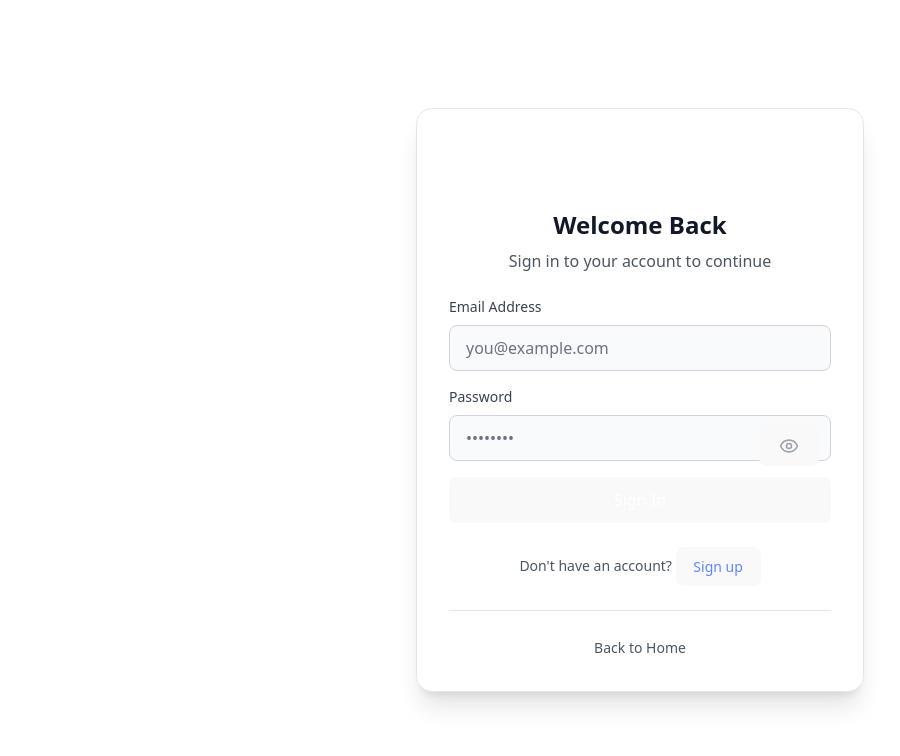
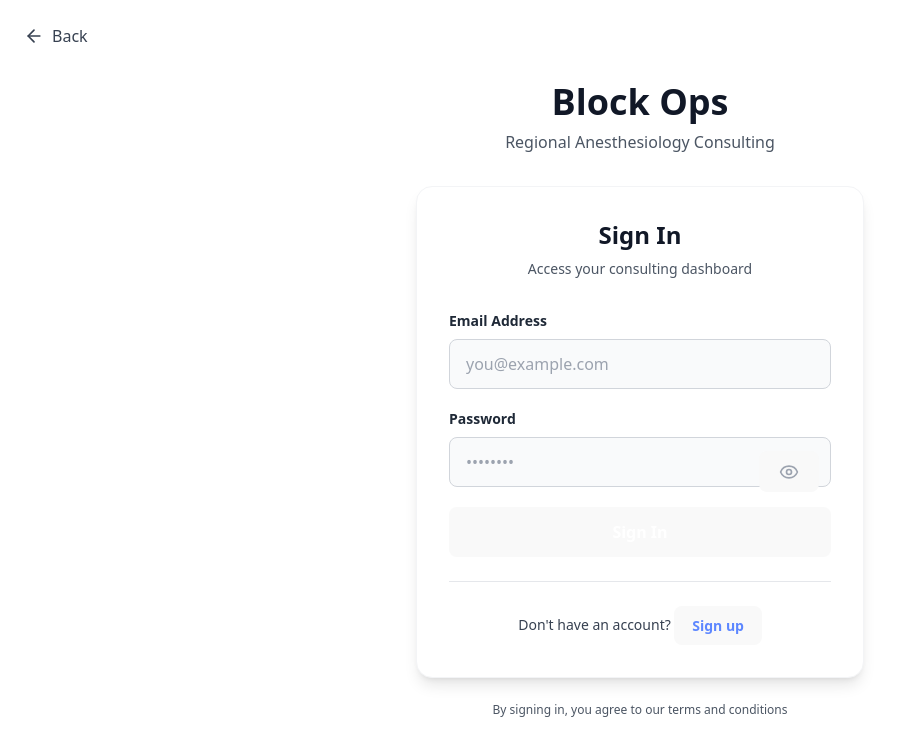
Before and after one commit to mhinman87/BlockOps, a React (Vite) app in the folder frontend/: page /login in a window 1280 px wide. Shown: the top 756 px of the page, without its empty margins (0-900 px from the left). Built offline with nearby package versions, Linux system fonts and the light colour scheme; no server answers.

Commit message:
Complete redesign of login page to match landing page aesthetic

```diff
--- a/frontend/src/pages/LoginPage.jsx
+++ b/frontend/src/pages/LoginPage.jsx
@@ -1,7 +1,7 @@
 import React, { useState } from 'react';
 import { useNavigate, Link } from 'react-router-dom';
 import { useAuth } from '../contexts/AuthContext';
-import { Eye, EyeOff } from 'lucide-react';
+import { Eye, EyeOff, ArrowLeft } from 'lucide-react';
 
 export const LoginPage = () => {
   const [isLogin, setIsLogin] = useState(true);
@@ -43,39 +43,50 @@ export const LoginPage = () => {
   };
 
   return (
-    <div className="min-h-screen bg-gradient-to-br from-blue-50 to-indigo-50 flex items-center justify-center px-4">
-      <div className="w-full max-w-md">
-        <div className="bg-white rounded-2xl shadow-xl p-8 border border-gray-200">
-          {/* Logo */}
-          <Link to="/" className="flex justify-center mb-8">
-            <div className="text-3xl font-bold bg-gradient-to-r from-primary to-blue-600 bg-clip-text text-transparent">
-              Block Ops
-            </div>
+    <div className="min-h-screen bg-gradient-to-br from-blue-50 to-indigo-50 overflow-hidden w-full">
+      {/* Back Button */}
+      <Link
+        to="/"
+        className="fixed top-6 left-6 inline-flex items-center gap-2 text-gray-700 hover:text-primary transition z-10"
+      >
+        <ArrowLeft size={20} />
+        <span className="font-medium">Back</span>
       </Link>
 
-          {/* Title */}
+      {/* Main Content */}
+      <div className="min-h-screen flex items-center justify-center px-4 py-12">
+        <div className="w-full max-w-md">
+          {/* Logo Section */}
+          <div className="text-center mb-8">
+            <h1 className="text-4xl font-bold text-gray-900 mb-2">Block Ops</h1>
+            <p className="text-gray-600">Regional Anesthesiology Consulting</p>
+          </div>
+
+          {/* Card */}
+          <div className="bg-white rounded-2xl shadow-lg p-8 border border-gray-100 mb-6">
+            {/* Header */}
             <h2 className="text-2xl font-bold text-gray-900 mb-2 text-center">
-            {isLogin ? 'Welcome Back' : 'Create Account'}
+              {isLogin ? 'Sign In' : 'Create Account'}
             </h2>
-          <p className="text-gray-600 text-center mb-6">
+            <p className="text-gray-600 text-center mb-8 text-sm">
               {isLogin
-              ? 'Sign in to your account to continue'
-              : 'Sign up to get started with our consulting services'}
+                ? 'Access your consulting dashboard'
+                : 'Join Block Ops and get started'}
             </p>
 
             {/* Error Message */}
             {error && (
-            <div className="bg-red-50 border border-red-200 text-red-700 p-3 rounded-lg mb-4 text-sm">
+              <div className="bg-red-50 border border-red-200 text-red-700 p-4 rounded-lg mb-6 text-sm font-medium">
                 {error}
               </div>
             )}
 
             {/* Form */}
-          <form onSubmit={handleSubmit} className="space-y-4">
+            <form onSubmit={handleSubmit} className="space-y-5">
               {/* Full Name - Register Only */}
               {!isLogin && (
                 <div>
-                <label className="block text-sm font-medium text-gray-700 mb-2">
+                  <label className="block text-sm font-semibold text-gray-800 mb-2">
                     Full Name
                   </label>
                   <input
@@ -84,7 +95,7 @@ export const LoginPage = () => {
                     value={formData.fullName}
                     onChange={handleChange}
                     required={!isLogin}
-                  className="w-full px-4 py-2.5 bg-gray-50 border border-gray-300 rounded-lg text-gray-900 placeholder-gray-500 focus:outline-none focus:border-primary focus:ring-1 focus:ring-primary transition"
+                    className="w-full px-4 py-3 bg-gray-50 border border-gray-300 rounded-lg text-gray-900 placeholder-gray-400 focus:outline-none focus:border-primary focus:ring-2 focus:ring-primary/20 transition"
                     placeholder="John Doe"
                   />
                 </div>
@@ -92,7 +103,7 @@ export const LoginPage = () => {
 
               {/* Email */}
               <div>
-              <label className="block text-sm font-medium text-gray-700 mb-2">
+                <label className="block text-sm font-semibold text-gray-800 mb-2">
                   Email Address
                 </label>
                 <input
@@ -101,14 +112,14 @@ export const LoginPage = () => {
                   value={formData.email}
                   onChange={handleChange}
                   required
-                className="w-full px-4 py-2.5 bg-gray-50 border border-gray-300 rounded-lg text-gray-900 placeholder-gray-500 focus:outline-none focus:border-primary focus:ring-1 focus:ring-primary transition"
+                  className="w-full px-4 py-3 bg-gray-50 border border-gray-300 rounded-lg text-gray-900 placeholder-gray-400 focus:outline-none focus:border-primary focus:ring-2 focus:ring-primary/20 transition"
                   placeholder="you@example.com"
                 />
               </div>
 
               {/* Password */}
               <div>
-              <label className="block text-sm font-medium text-gray-700 mb-2">
+                <label className="block text-sm font-semibold text-gray-800 mb-2">
                   Password
                 </label>
                 <div className="relative">
@@ -118,13 +129,13 @@ export const LoginPage = () => {
                     value={formData.password}
                     onChange={handleChange}
                     required
-                  className="w-full px-4 py-2.5 bg-gray-50 border border-gray-300 rounded-lg text-gray-900 placeholder-gray-500 focus:outline-none focus:border-primary focus:ring-1 focus:ring-primary transition"
+                    className="w-full px-4 py-3 bg-gray-50 border border-gray-300 rounded-lg text-gray-900 placeholder-gray-400 focus:outline-none focus:border-primary focus:ring-2 focus:ring-primary/20 transition"
                     placeholder="••••••••"
                   />
                   <button
                     type="button"
                     onClick={() => setShowPassword(!showPassword)}
-                  className="absolute right-3 top-2.5 text-gray-400 hover:text-gray-600"
+                    className="absolute right-3 top-3.5 text-gray-400 hover:text-gray-600 transition"
                   >
                     {showPassword ? <EyeOff size={20} /> : <Eye size={20} />}
                   </button>
@@ -135,15 +146,15 @@ export const LoginPage = () => {
               <button
                 type="submit"
                 disabled={loading}
-              className="w-full bg-gradient-to-r from-primary to-blue-600 text-white py-2.5 rounded-lg font-medium hover:shadow-lg hover:shadow-primary/50 transition disabled:opacity-50 disabled:cursor-not-allowed mt-6"
+                className="w-full bg-gradient-to-r from-primary to-blue-600 text-white py-3 rounded-lg font-semibold hover:shadow-lg hover:shadow-primary/30 transition disabled:opacity-50 disabled:cursor-not-allowed mt-8"
               >
                 {loading ? 'Processing...' : isLogin ? 'Sign In' : 'Create Account'}
               </button>
             </form>
 
             {/* Toggle Form */}
-          <div className="mt-6 text-center">
-            <p className="text-gray-600 text-sm">
+            <div className="mt-6 pt-6 border-t border-gray-200 text-center">
+              <p className="text-gray-700 text-sm">
                 {isLogin ? "Don't have an account? " : 'Already have an account? '}
                 <button
                   type="button"
@@ -151,21 +162,19 @@ export const LoginPage = () => {
                     setIsLogin(!isLogin);
                     setFormData({ email: '', password: '', fullName: '' });
                   }}
-                className="text-primary hover:text-blue-600 font-medium transition"
+                  className="text-primary hover:text-blue-700 font-semibold transition"
                 >
                   {isLogin ? 'Sign up' : 'Sign in'}
                 </button>
               </p>
             </div>
+          </div>
 
-          {/* Back to Home */}
-          <div className="mt-6 pt-6 border-t border-gray-200 text-center">
-            <Link
-              to="/"
-              className="text-gray-600 hover:text-gray-900 text-sm transition"
-            >
-              Back to Home
-            </Link>
+          {/* Footer Text */}
+          <div className="text-center text-gray-600 text-xs">
+            <p>
+              By signing in, you agree to our terms and conditions
+            </p>
           </div>
         </div>
       </div>
```
Lines whose indentation alone changed are shown as unchanged.
